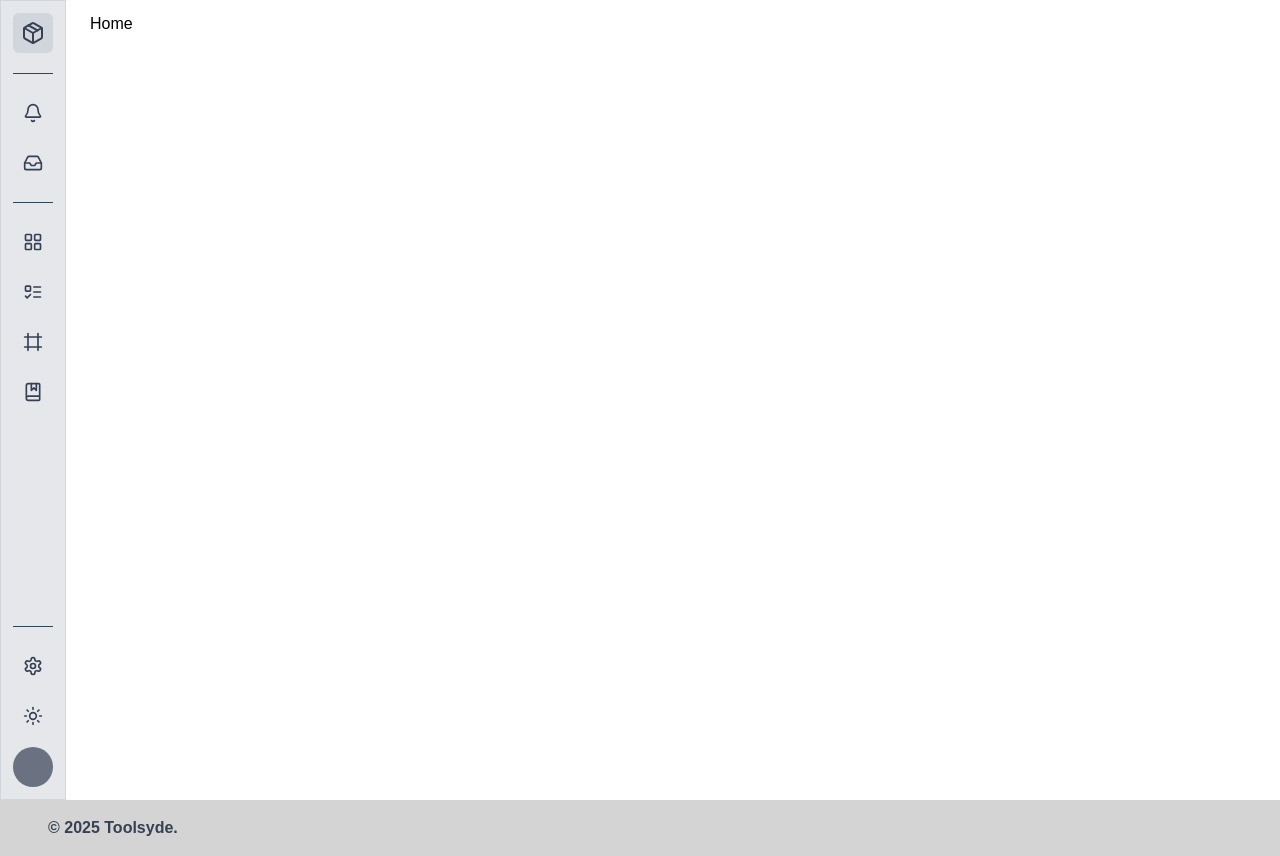
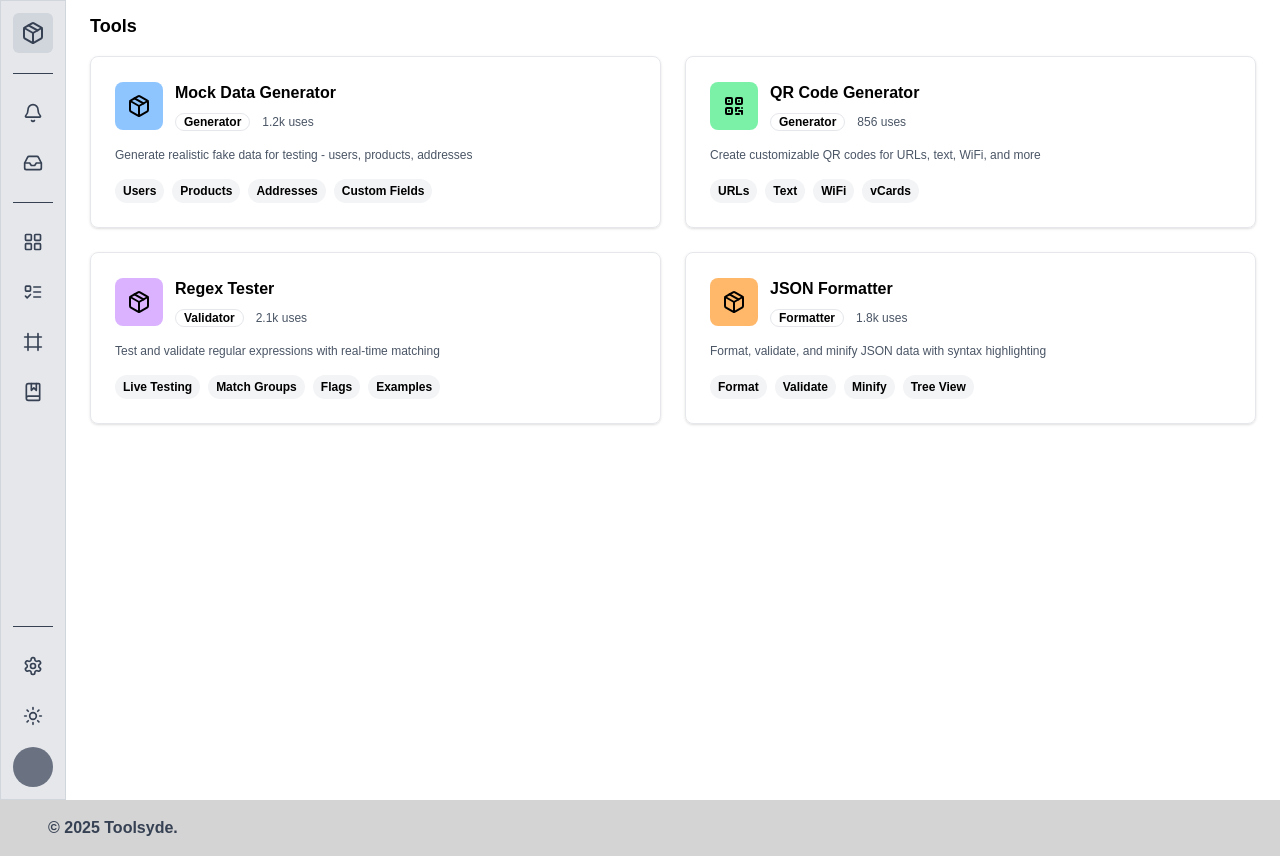
Before and after one commit to Alexrsnchz/toolsyde-web, a React (Vite) app: page / in a window 1280 px wide. Built offline with nearby package versions, Linux system fonts and the light colour scheme.

Commit message:
feat: Add ToolCard component to Home page

```diff
--- /dev/null
+++ b/src/components/tools/ToolCard.tsx
@@ -0,0 +1,50 @@
+import { Tool } from '@customTypes/types'
+import { Link } from 'react-router'
+
+export default function ToolCard({
+  title,
+  description,
+  icon: Icon,
+  color,
+  stats,
+  category,
+  features,
+  slug,
+}: Tool) {
+  return (
+    <Link
+      to={`${category.toLowerCase()}/${slug}`}
+      aria-label={`Go to ${title} tool page`}
+    >
+      <article className="flex flex-col gap-4 border border-gray-200 rounded-lg shadow-sm p-6 hover:shadow-md hover:cursor-pointer hover:-translate-y-1 transition-all duration-200">
+        <header className="flex items-center gap-3">
+          <div className={`p-3 rounded-lg ${color}`}>
+            <Icon className="size-6" />
+          </div>
+          <div className="space-y-2">
+            <h3 className="font-semibold text-base">{title}</h3>
+            <div className="flex items-center gap-3 text-xs">
+              <span className="rounded-full border border-gray-200 px-2 font-semibold">
+                {category}
+              </span>
+              <span className="text-gray-600">{stats}</span>
+            </div>
+          </div>
+        </header>
+
+        <p className="text-xs text-gray-600">{description}</p>
+
+        <ul className="flex flex-wrap gap-2">
+          {features.map((feature, index) => (
+            <li
+              key={`${feature}-${index}`}
+              className="rounded-full bg-gray-100 text-xs px-2 py-1 font-semibold"
+            >
+              {feature}
+            </li>
+          ))}
+        </ul>
+      </article>
+    </Link>
+  )
+}
--- a/src/pages/Home.tsx
+++ b/src/pages/Home.tsx
@@ -1,5 +1,21 @@
+import ToolCard from '@components/tools/ToolCard'
+import { Tool } from '@customTypes/types'
+import { toolsData } from '@data/toolsData'
+import { useState } from 'react'
+
 function Home() {
-  return <h1>Home</h1>
+  const [tools, setTools] = useState<Tool[]>(toolsData)
+
+  return (
+    <>
+      <h2 className="text-lg font-bold mb-4">Tools</h2>
+      <div className="grid grid-cols-2 gap-6">
+        {tools.map((tool) => (
+          <ToolCard {...tool} />
+        ))}
+      </div>
+    </>
+  )
 }
 
 export default Home
```
